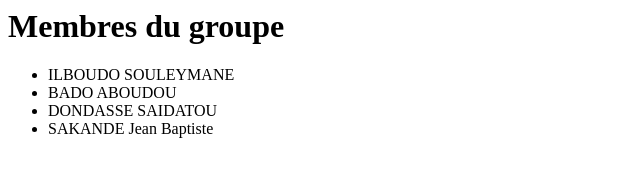
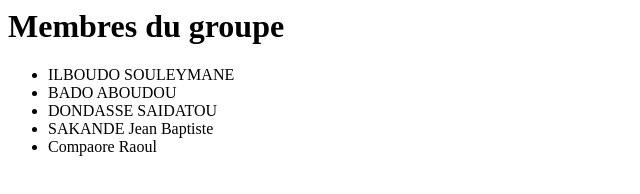
Before and after one commit to BADO44/PROJET-AQL, a plain HTML site: page index.html in a window 1280 px wide. Shown: the whole page, without its empty margins (0-640 px from the left). Drawn offline with Linux system fonts and the light colour scheme.

Commit message:
Add Raoul to list

```diff
--- a/index.html
+++ b/index.html
@@ -4,4 +4,5 @@
   <li>BADO ABOUDOU </li>
    <li>DONDASSE SAIDATOU </li>
    <li>SAKANDE Jean Baptiste</li>
+  <li>Compaore Raoul</li>
 </ul>
```
